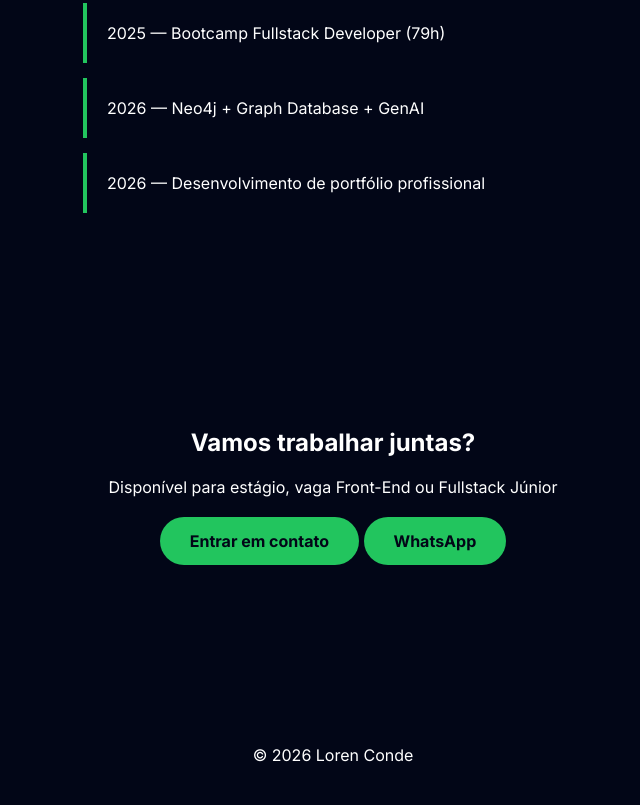
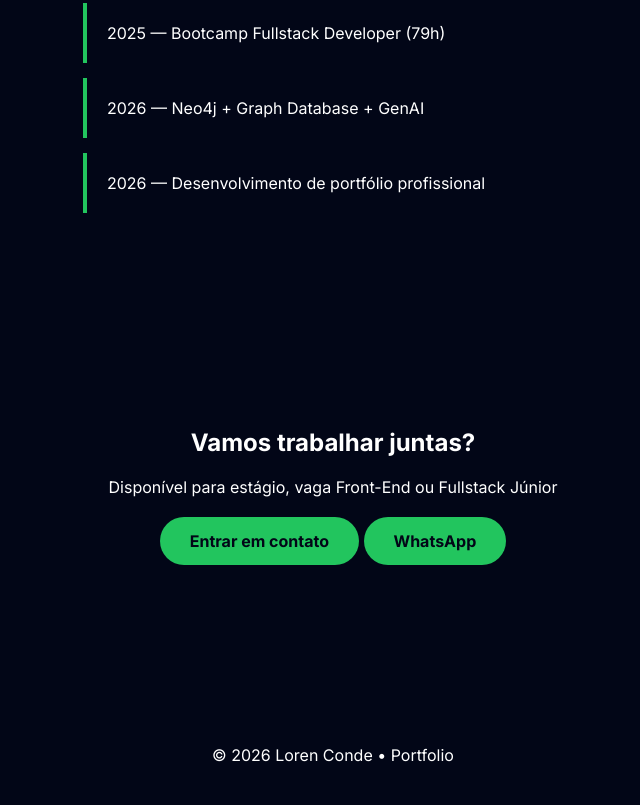
Before and after one commit to Lorenconde/lorenconde.github.io, a plain HTML site: page index.html in a window 1280 px wide. Shown: the part 2394-3199 px from the top of the page, without its empty margins (307-947 px from the left). Drawn offline with Linux system fonts and the light colour scheme.

Commit message:
Teste atualização GitHub Pages

```diff
--- a/index.html
+++ b/index.html
@@ -146,7 +146,7 @@ Disponível para estágio, vaga Front-End ou Fullstack Júnior
 
 </section>
 
-<footer>© 2026 Loren Conde</footer>
+<footer>© 2026 Loren Conde • Portfolio</footer>
 
 </body>
 </html>
```
